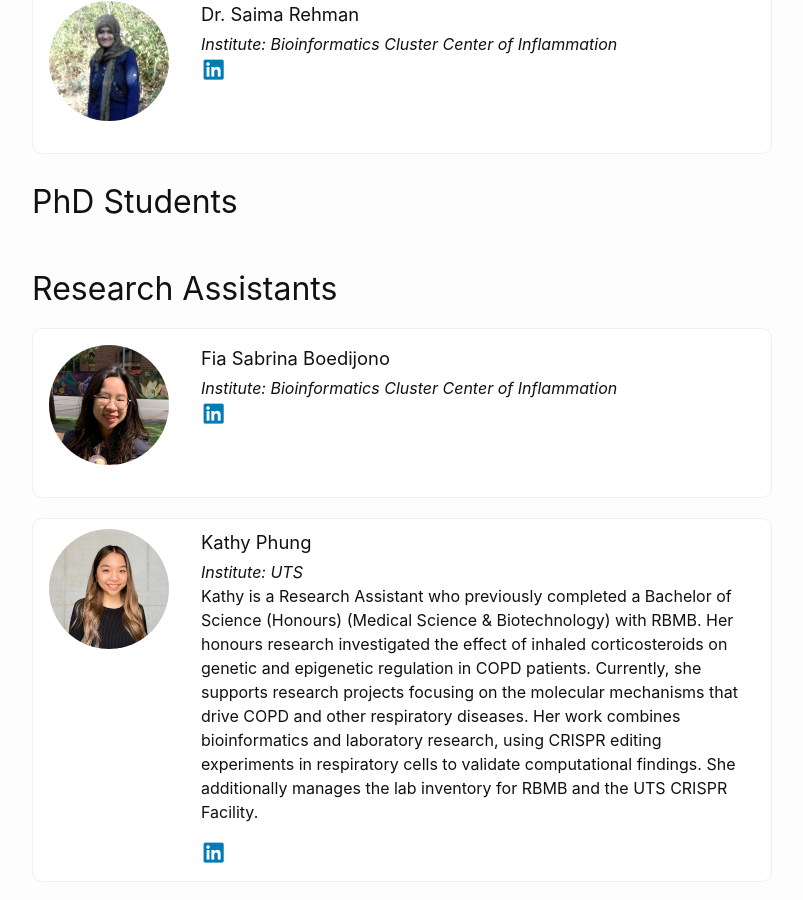
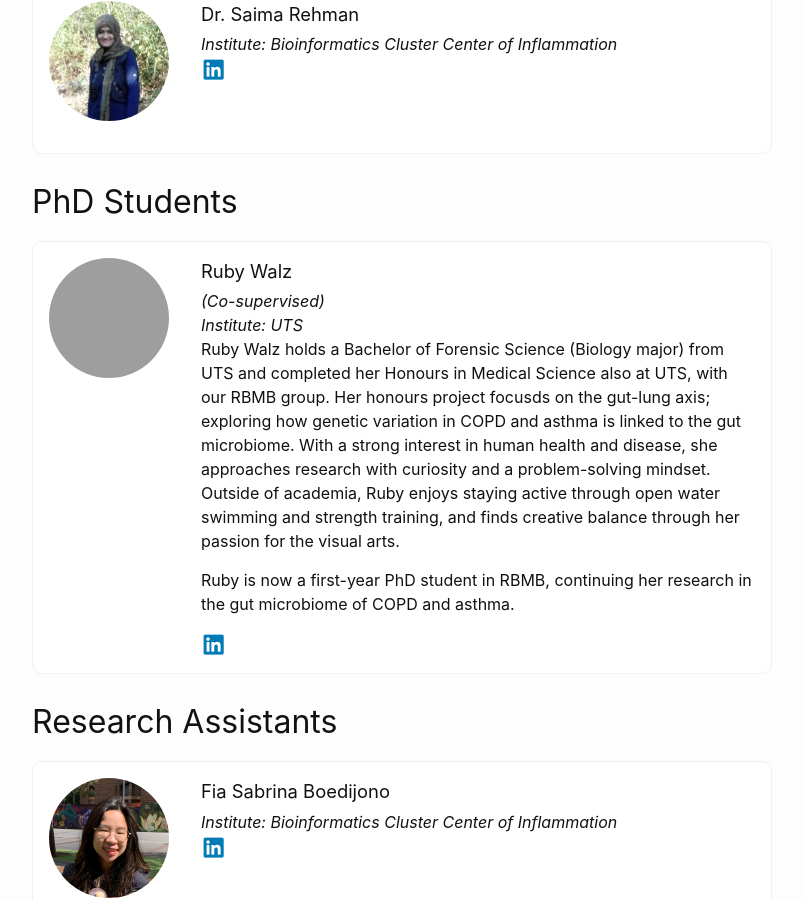
Before and after one commit to UTS-Bioinformatics/uts-bioinformatics.github.io, a Jekyll site: the page built from _pages/meet-the-team.markdown, in a window 1280 px wide and 900 px high, scrolled down 1893 px. Shown: the whole window, without its empty margins (238-1041 px from the left). Built offline with Jekyll 4.4.1, drawn with Linux system fonts in a browser that asks for light colours.

Commit message:
Update Ruby-Walz.markdown

```diff
--- a/contents/_team_members/Ruby-Walz.markdown
+++ b/contents/_team_members/Ruby-Walz.markdown
@@ -2,7 +2,7 @@
 layout: default
 title: "Ruby Walz"
 date: 2024-03-01 00:00:00 +0100
-role: "PhD-students"
+role: "PhD Students"
 image: "/assets/img/people/ruby_walz.jpeg"
 institute: "UTS"
 linkedin: https://www.linkedin.com/in/ruby-w-b89345228/
```
